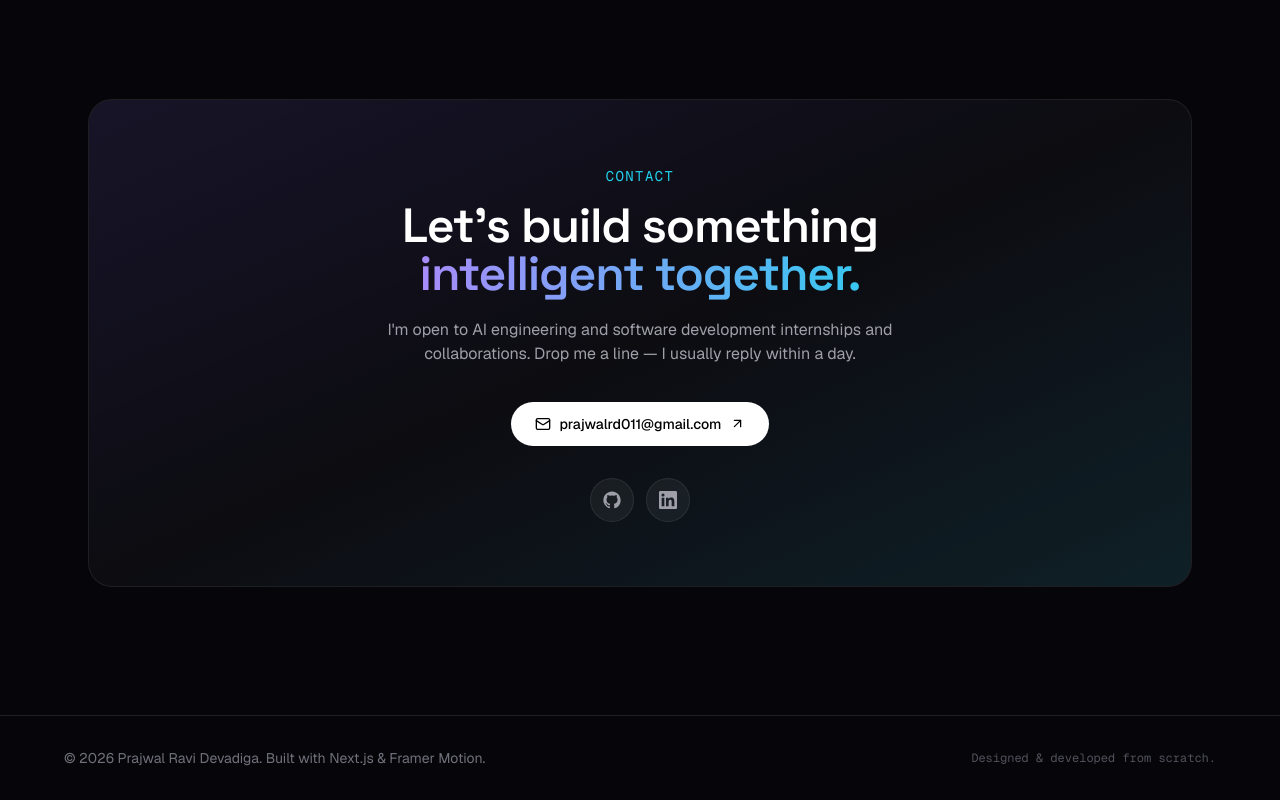
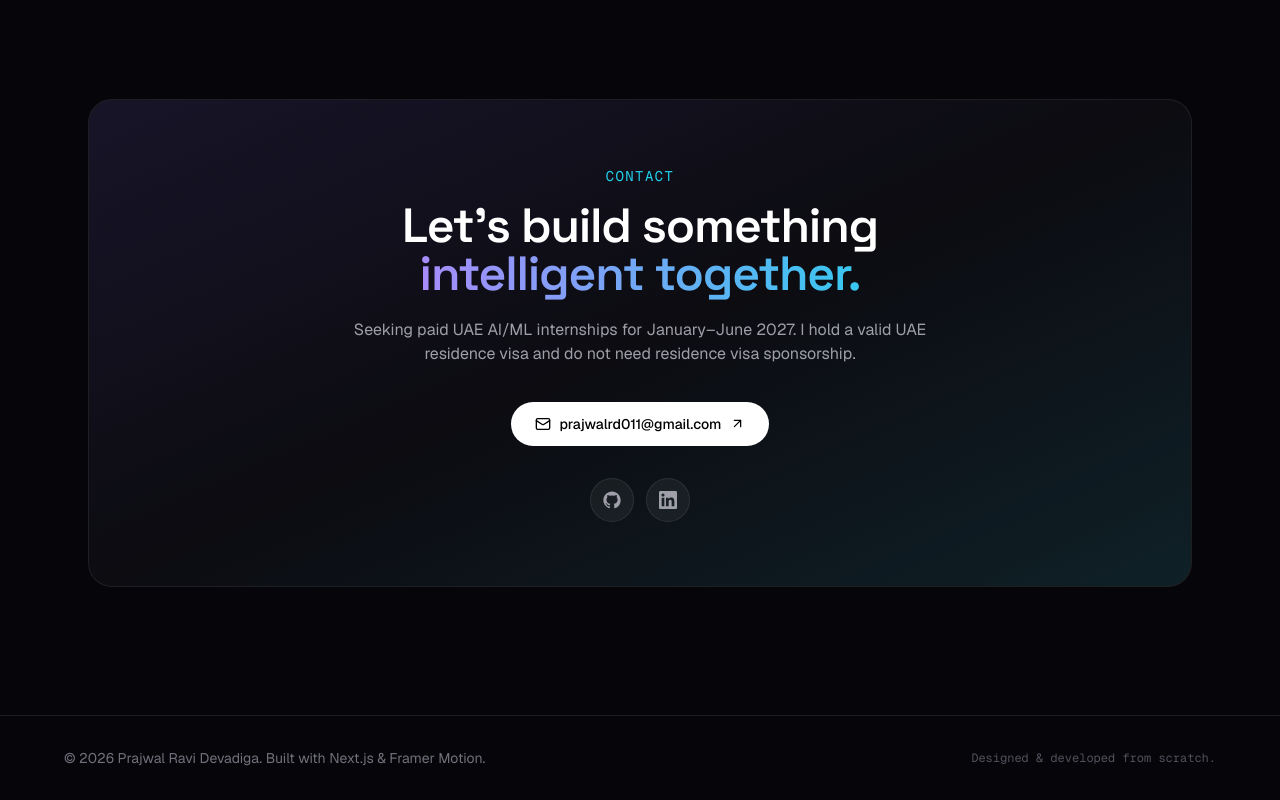
Before and after one commit to Prajwal-Rd-bond/portfolio, a Next.js app: page / in a window 1280 px wide. Shown: the part 4845-5645 px from the top of the page. Built offline with nearby package versions, Linux system fonts and the light colour scheme.

Commit message:
design: refine Contact for portfolio refresh

```diff
--- a/src/components/Contact.tsx
+++ b/src/components/Contact.tsx
@@ -26,8 +26,7 @@ export default function Contact() {
           <span className="text-gradient">intelligent together.</span>
         </h2>
         <p className="relative mx-auto mt-5 max-w-xl text-zinc-400">
-          I&apos;m open to AI engineering and software development internships and
-          collaborations. Drop me a line — I usually reply within a day.
+          Seeking paid UAE AI/ML internships for January–June 2027. I hold a valid UAE residence visa and do not need residence visa sponsorship.
         </p>
 
         <div className="relative mt-9 flex flex-wrap items-center justify-center gap-4">
```
